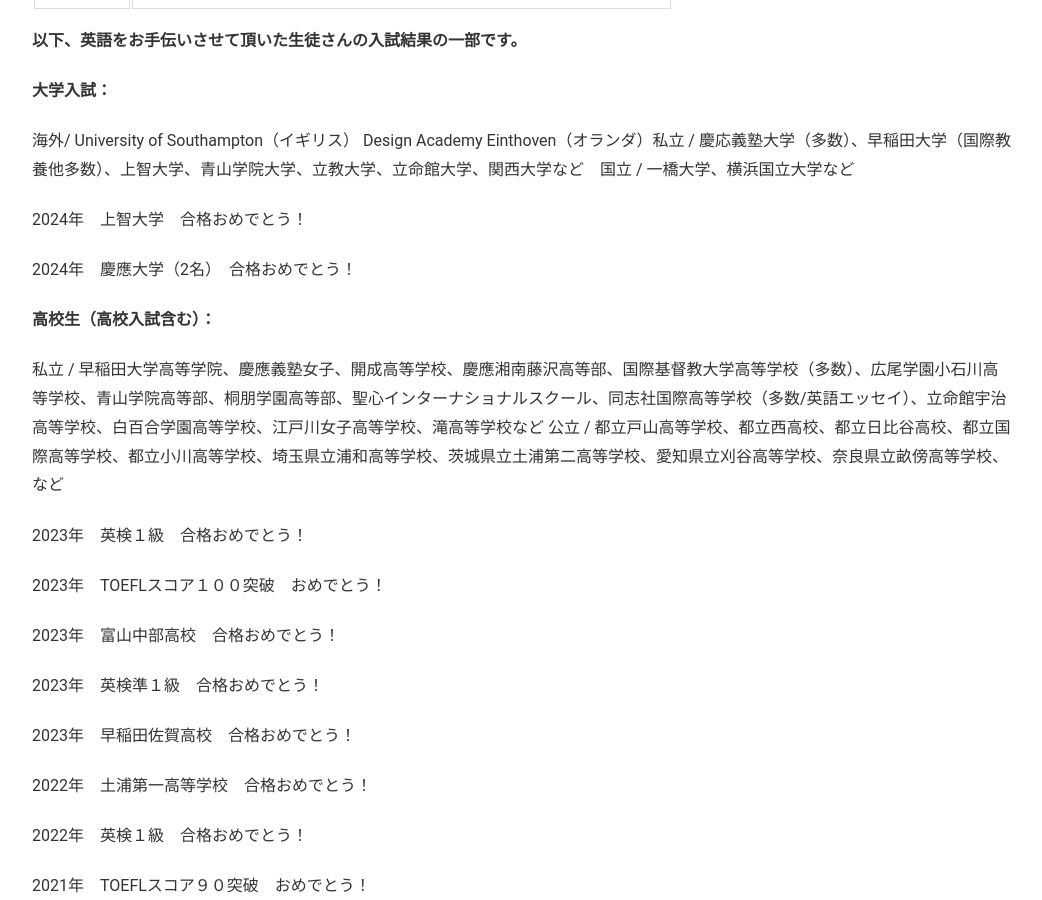
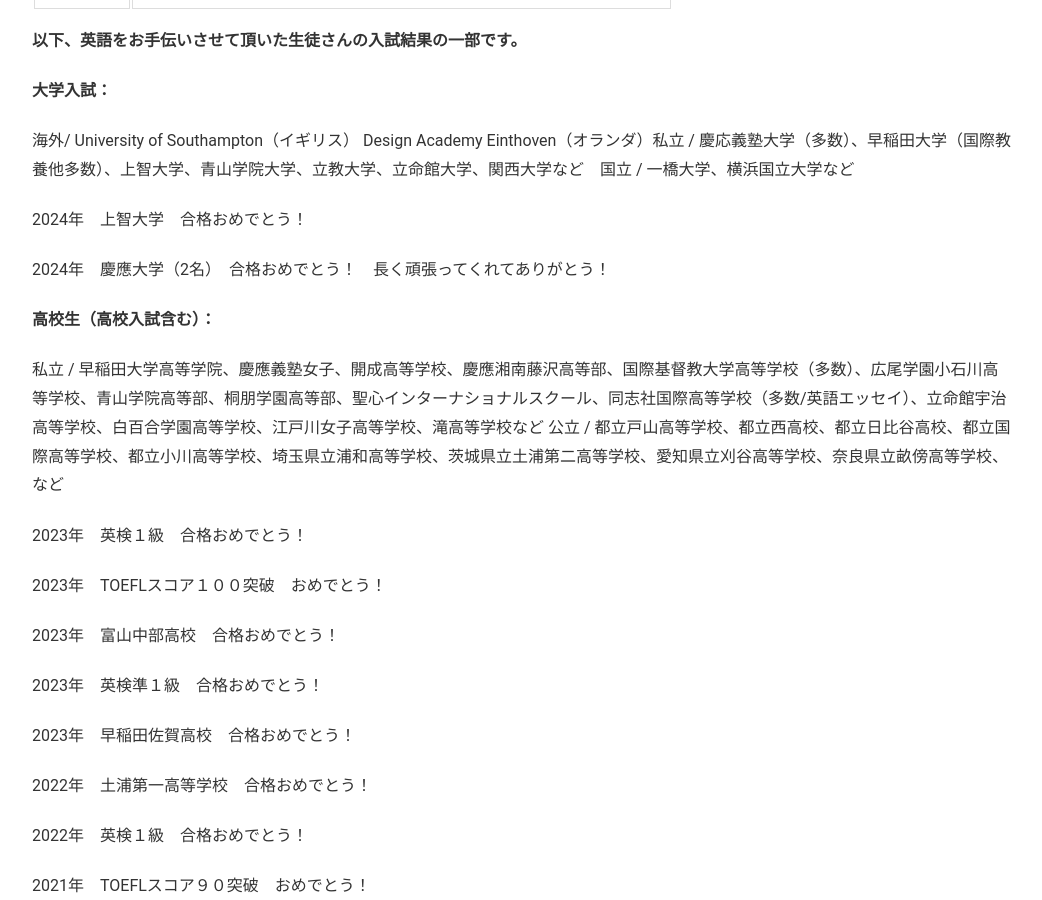
Before and after one commit to phocean/akispace, a Jekyll site: the page built from exam_results.md, in a window 1280 px wide and 900 px high, scrolled down 1746 px. Shown: the whole window, without its empty margins (118-1160 px from the left). Built offline with Jekyll 4.4.1, drawn with Linux system fonts in a browser that asks for light colours.

Commit message:
Update exam_results.md

```diff
--- a/exam_results.md
+++ b/exam_results.md
@@ -56,7 +56,7 @@
 
 2024年　上智大学　合格おめでとう！
 
-2024年　慶應大学（2名）　合格おめでとう！
+2024年　慶應大学（2名）　合格おめでとう！　長く頑張ってくれてありがとう！
 
 <strong>高校生（高校入試含む）：</strong>
 
```
